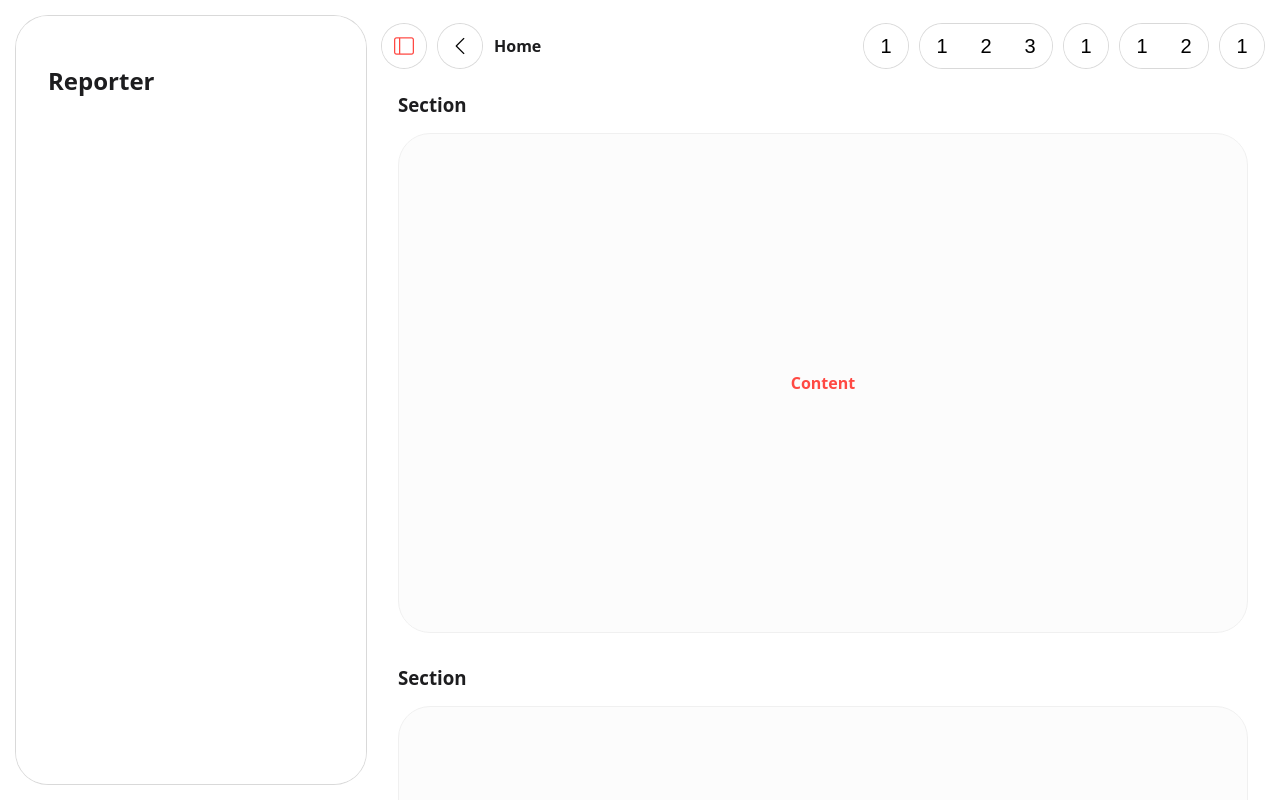
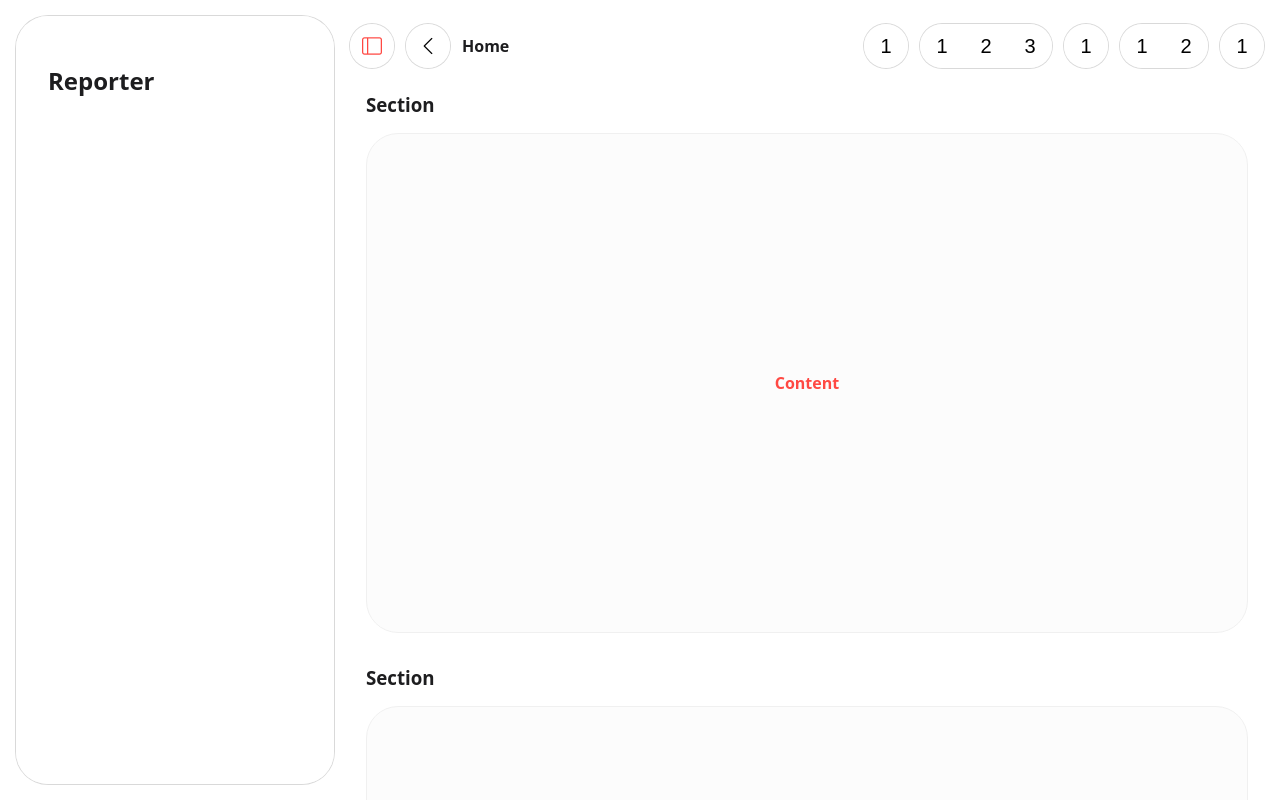
Before and after one commit to stephenmatheis/msr, a Next.js app: page / in a window 1280 px wide. Built offline with nearby package versions, Linux system fonts and the light colour scheme.

Commit message:
feat: toggle sidebar animation

```diff
--- a/components/main/main.module.scss
+++ b/components/main/main.module.scss
@@ -1,18 +1,20 @@
 .main {
     padding-top: calc(60px + 2rem);
-    padding-left: calc(var(--sidebar-width) + (var(--sidebar-padding) * 2));
     padding-right: 1rem;
     padding-bottom: 1rem;
     height: 100%;
     overflow: auto;
 
-    &.open {
-        padding-left: calc(var(--sidebar-width) + (var(--sidebar-padding) * 2));
-    }
+    // DEV:
+    padding-left: calc(var(--sidebar-width));
 
-    &.closed {
-        padding-left: 1rem;
-    }
+    // &.open {
+    //     padding-left: calc(var(--sidebar-width));
+    // }
+
+    // &.closed {
+    //     padding-left: 1rem;
+    // }
 
     .content {
         padding-inline: 1rem;
--- a/components/sidebar/sidebar.module.scss
+++ b/components/sidebar/sidebar.module.scss
@@ -5,20 +5,9 @@
     top: 0;
     left: 0;
     height: 100%;
+    overflow: hidden;
+    width: var(--sidebar-width);
     padding: 1rem;
-    overflow: hidden;
-
-    &.open {
-        .content {
-            width: var(--sidebar-width);
-            padding: 3rem 2rem;
-        }
-    }
-
-    &.closed {
-        width: 0;
-        padding: 3rem 0;
-    }
 
     .content {
         height: 100%;
--- a/components/sidebar/sidebar.tsx
+++ b/components/sidebar/sidebar.tsx
@@ -8,7 +8,24 @@ export function Sidebar() {
     const { isSidebarOpen } = useUI();
 
     return (
-        <motion.div className={`${styles.sidebar} ${isSidebarOpen ? styles.open : styles.closed}`}>
+        <motion.div
+            className={styles.sidebar}
+            variants={{
+                open: {
+                    x: 0,
+                },
+                closed: {
+                    x: "calc(var(--sidebar-width) * -1)",
+                },
+            }}
+            initial="open"
+            animate={isSidebarOpen ? "open" : "closed"}
+            transition={{
+                type: "spring",
+                stiffness: 300,
+                damping: 20,
+            }}
+        >
             <div className={styles.content}>
                 <div className={styles.title}>Reporter</div>
             </div>
--- a/components/toolbar/toolbar.module.scss
+++ b/components/toolbar/toolbar.module.scss
@@ -2,20 +2,13 @@
 
 .toolbar {
     position: absolute;
-    top: 0;
-    width: calc(100% - var(--sidebar-width) - 2rem - var(--sidebar-padding));
+    top: 1rem;
+    right: 0;
     height: 60px;
-    margin-top: 1rem;
     z-index: 10;
-
-    &.open {
-        left: calc(var(--sidebar-width) + (var(--sidebar-padding) * 2));
-    }
-
-    &.closed {
-        width: calc(100% - 2rem);
-        left: 1rem;
-    }
+    width: 100%;
+    padding-left: var(--sidebar-width);
+    padding-right: 1rem;
 
     .title {
         font-weight: 700;
--- a/components/toolbar/toolbar.tsx
+++ b/components/toolbar/toolbar.tsx
@@ -1,5 +1,6 @@
 "use client";
 
+import * as motion from "motion/react-client";
 import { useUI } from "@/providers/ui-provider";
 import styles from "./toolbar.module.scss";
 
@@ -11,7 +12,24 @@ export function Toolbar({ title }: ToolbarProps) {
     const { isSidebarOpen, setIsSidebarOpen } = useUI();
 
     return (
-        <div className={`${styles.toolbar} ${isSidebarOpen ? styles.open : styles.closed}`}>
+        <motion.div
+            className={styles.toolbar}
+            variants={{
+                open: {
+                    paddingLeft: 350,
+                },
+                closed: {
+                    paddingLeft: 16,
+                },
+            }}
+            initial="open"
+            animate={isSidebarOpen ? "open" : "closed"}
+            transition={{
+                type: "spring",
+                stiffness: 300,
+                damping: 20,
+            }}
+        >
             <div className={styles.content}>
                 <div className={styles.left}>
                     <div className={styles.group}>
@@ -52,6 +70,6 @@ export function Toolbar({ title }: ToolbarProps) {
                     </div>
                 </div>
             </div>
-        </div>
+        </motion.div>
     );
 }
```
